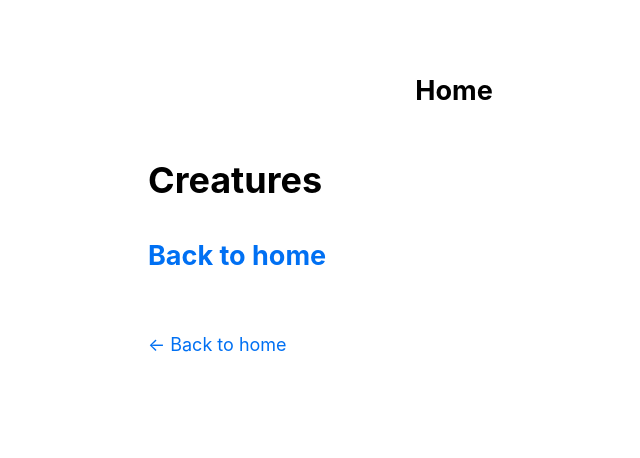
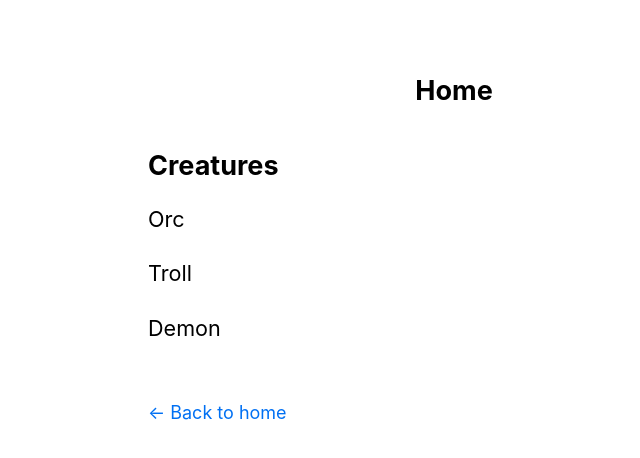
Before and after one commit to diguzim/next-review, a Next.js app: page /creatures in a window 1280 px wide. Shown: the top 458 px of the page, without its empty margins (186-826 px from the left). Built offline with nearby package versions, Linux system fonts and the light colour scheme.

Commit message:
Starting to make use of getStaticProps to get the data for creatures page

```diff
--- a/pages/creatures/index.tsx
+++ b/pages/creatures/index.tsx
@@ -2,16 +2,47 @@ import Link from "next/link";
 import Head from "next/head";
 import Layout from "@/components/layout";
 
-export default function Creatures() {
+import utilStyles from '@/styles/utils.module.css';
+
+export default function Creatures({ creatures }: { creatures: any[] }) {
   return (
     <Layout>
       <Head>
         <title>Creatures</title>
       </Head>
-          <h1>Creatures</h1>
-          <h2>
-            <Link href="/">Back to home</Link>
-          </h2>
+      <section className={`${utilStyles.headingMd} ${utilStyles.padding1px}`}>
+        <h2 className={utilStyles.headingLg}>Creatures</h2>
+        <ul className={utilStyles.list}>
+          {creatures.map(({ id, name }) => (
+            <li className={utilStyles.listItem} key={id}>
+              {name}
+            </li>
+          ))}
+        </ul>
+      </section>
     </Layout>
   );
 }
+
+export async function getStaticProps() {
+  const creatures = [
+    {
+      "id": "6490481c8f6dd2b0bd3bafbb",
+      "name": "Orc"
+    },
+    {
+      "id": "6490483b39a7933ff1535e09",
+      "name": "Troll"
+    },
+    {
+      "id": "6490486679ba4f9ff19e1609",
+      "name": "Demon"
+    }
+  ]
+
+  return {
+    props: {
+      creatures
+    },
+  };
+}
```
Also changed, not shown: TODO.txt (added). Lines whose indentation alone changed are shown as unchanged.
